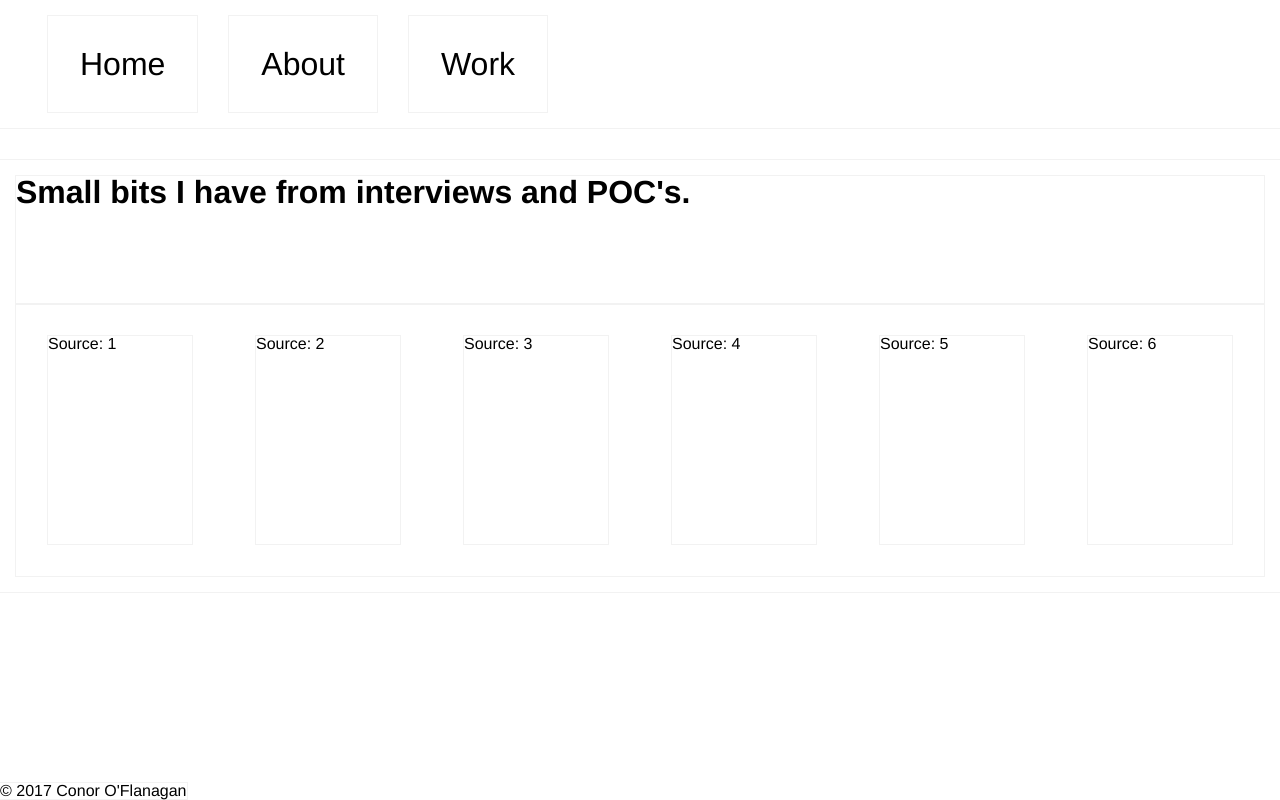
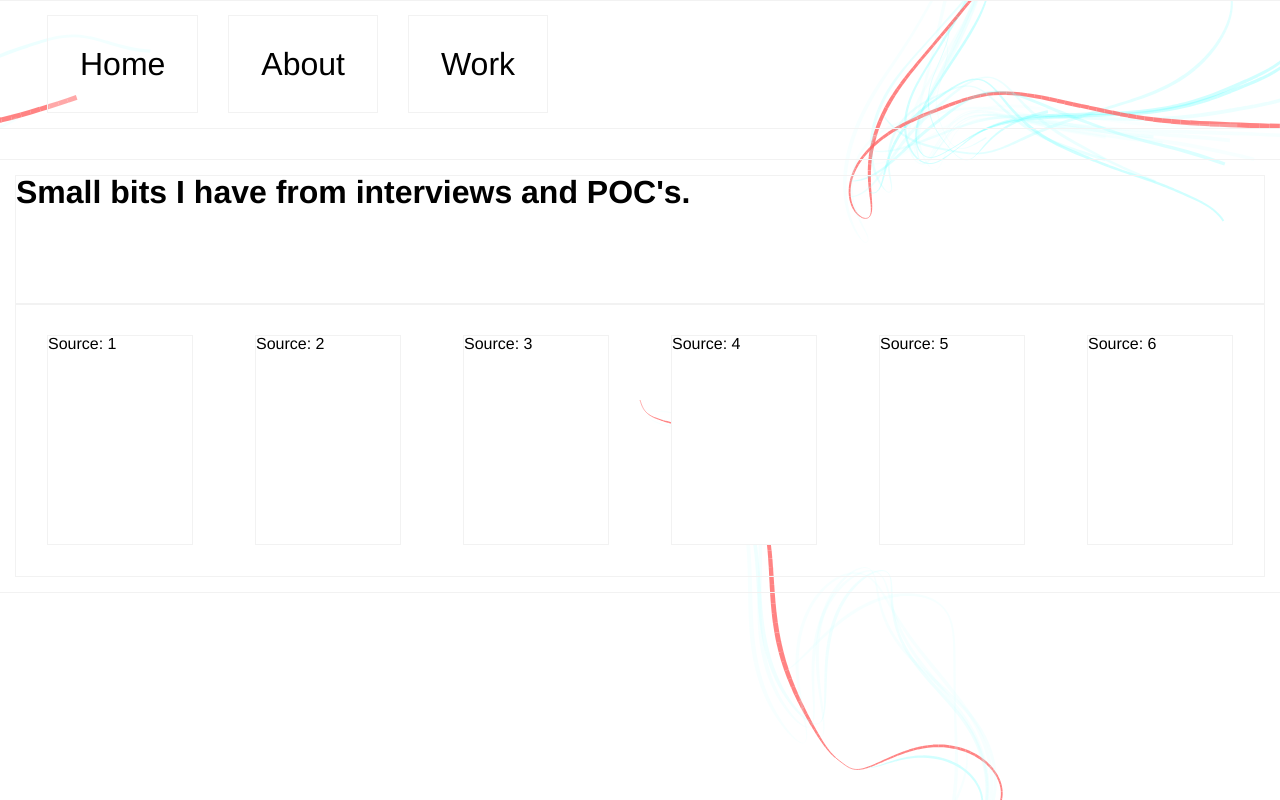
Before and after one commit to Cono52/personalsite, a Next.js app: page /work in a window 1280 px wide. Built offline with nearby package versions, Linux system fonts and the light colour scheme.

Commit message:
add swirlers to each page and remove footer ftm

```diff
--- a/pages/about.js
+++ b/pages/about.js
@@ -3,7 +3,7 @@ import styled from 'styled-components';
 
 import Nav from '../components/nav'
 import Footer from '../components/footer'
-
+import Swirler from '../components/swirler'
 
 const AboutContainer = styled.div`
     position: relative;
@@ -27,6 +27,7 @@ class About extends Component {
   render() {
     return (
       <AboutContainer>
+        <Swirler />
         <Nav />
         <Section>
           <SectionText>
@@ -34,7 +35,6 @@ class About extends Component {
             <p>I'm working mainly with front-end tools such as React and React Native</p>
           </SectionText>
         </Section>
-        <Footer />
       </AboutContainer>
     )
   }
--- a/pages/work.js
+++ b/pages/work.js
@@ -4,6 +4,7 @@ import styled from 'styled-components'
 import Nav from '../components/nav'
 import WorkSquare from '../components/work-square'
 import Footer from '../components/footer'
+import Swirler from '../components/swirler'
 
 const WORK_LINKS = [
     '1',
@@ -19,7 +20,6 @@ const WorkContainer = styled.div`
 `;
 
 const Section = styled.div`
-  background-color: white;
   padding: 1em;
 `;
 
@@ -50,6 +50,7 @@ class Work extends Component {
   render() {
     return (
       <WorkContainer>
+        <Swirler />
         <Nav />
         <Section>
           <SectionText>
@@ -59,7 +60,6 @@ class Work extends Component {
             {WORK_LINKS.map((item, index) => <WorkSquare key={index} source={item} />)}
           </WorkSquareContainer>
         </Section>
-        <Footer />
       </WorkContainer>
     )
   }
```
